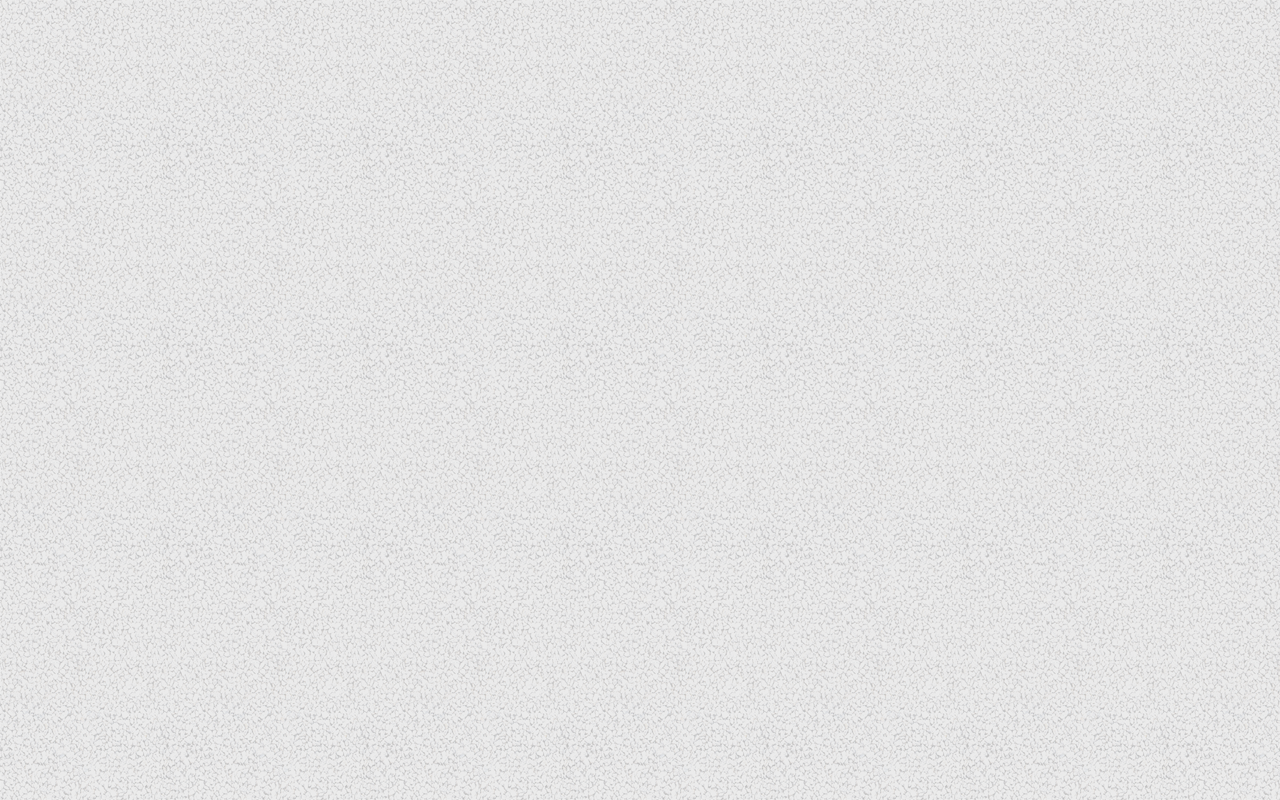
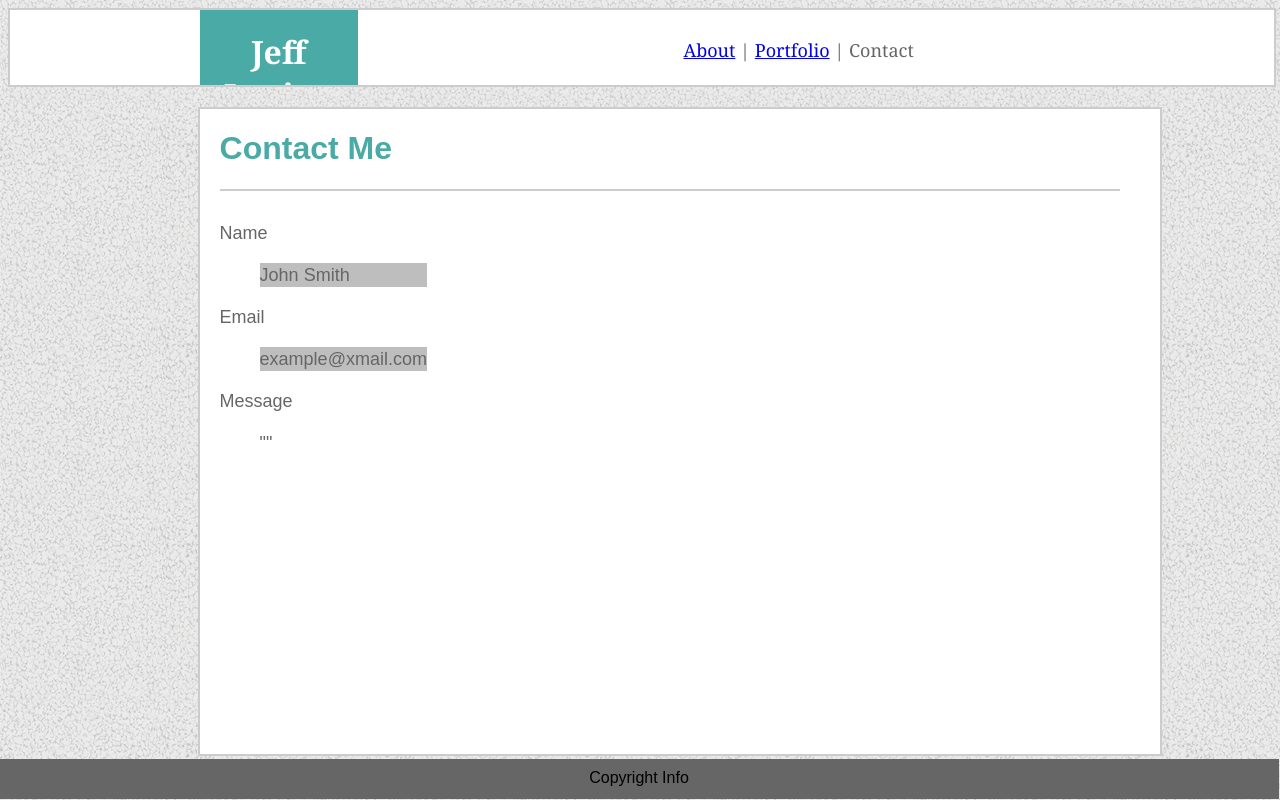
Before and after one commit to jlevine84/Basic-Portfolio, a plain HTML site: page contact.html in a window 1280 px wide. Drawn offline with Linux system fonts and the light colour scheme.

Commit message:
updates to html and styling

```diff
--- a/assets/css/style.css
+++ b/assets/css/style.css
@@ -9,10 +9,12 @@
     height: 75px;
     font-family: Georgia, 'Times New Roman', Times, serif;
     z-index: 1;
-    margin: 0;
     background: #ffffff;
     border: solid #cccccc 2px;
     overflow: hidden;
+    margin: 0px;
+    position: static;
+
 }
 
 header {
@@ -51,12 +53,22 @@ body {
     overflow: auto;
     margin-top: 20px;
     border: solid #cccccc 2px;
-
+    z-index: 1;
+    height: 645px;
 }
 
 h1 {
     margin-left: 20px;
     color: #4aaaa5;
+}
+
+#divider {
+    margin-left: 20px;
+    margin-right: 20px;
+    height: 2px;
+    background: #cccccc;
+    width: 900px;
+    margin-bottom: 10px;
 }
 
 main {
@@ -78,6 +90,28 @@ footer {
     width: 100%;
     position: fixed;
     text-align: center;
-    position: fixed;
     line-height: 24px;
+    bottom: 1px;
+    height: 33px;
+    right: 1px;
+    padding-top: 7px;
+    overflow: hidden;
 }
+
+.contact {
+    color: #666666;
+    margin-top: 20px;
+    margin-left: 20px;
+}
+#contactname {
+    background: #bebebe;
+}
+
+#contactemail {
+    background: #bebebe;
+}
+
+#contactmesssage {
+    background: #bebebe;
+    height: 300px;
+}
--- a/contact.html
+++ b/contact.html
@@ -1,12 +1,44 @@
 <!doctype html>
 <html>
     <head>
-        <title>Placeholdertitle</title>
+        <title>Jeff Levine | Contact Me</title>
         <!--External CSS Link-->
-        <link rel="stylesheet" type="text/css" href="/assets/css/style.css">
+        <link rel="stylesheet" type="text/css" href="./assets/css/style.css">
     </head>
 
     <body>
+        <!--Header wrapper-->
+        <div class="heading clearfix">
 
+                <header>
+                    <strong>Jeff Levine</strong>
+                </header>
+
+                <nav class="navigation">
+                    <ul>
+                    <a href="index.html">About</a>  |
+                    <a href="portfolio.html">Portfolio</a>   |
+                    Contact</ul>
+                </nav>
+
+        </div>
+
+        <div class="maininfo clearfix">
+            <h1>Contact Me</h1>
+            <div id="divider"></div>
+
+            <main class="contact">
+                Name
+                <figure id="contactname">John Smith</figure>
+                Email
+                <figure id="contactemail">example@xmail.com</figure>
+                Message
+                <figure id="contactmessage">""</figure>
+            </main>
+        </div>
     </body>
+
+    <footer>
+            Copyright Info
+    </footer>
 </html>
```
Also changed, not shown: index.html (+10 -6 lines), portfolio.html (+26 -2 lines).
